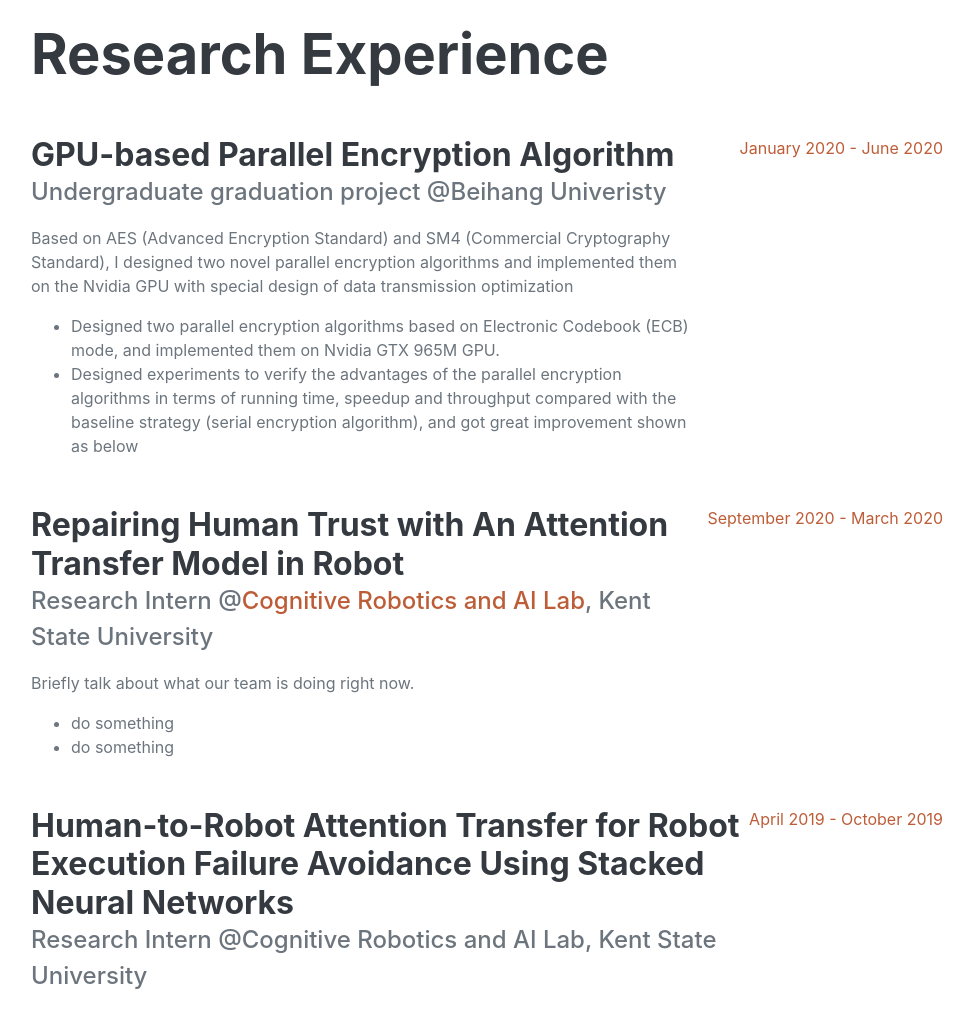
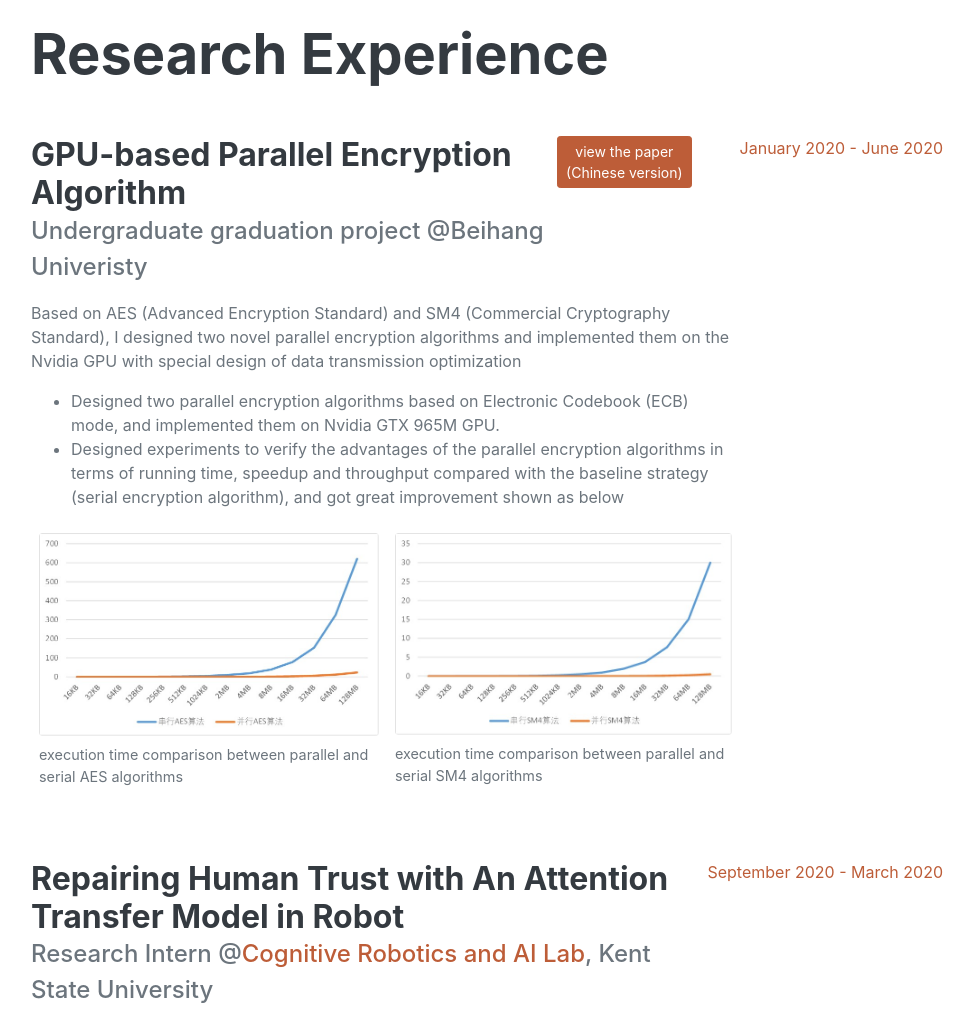
Before and after one commit to PYGangGang/PLog.github.io, a plain HTML site: page index.html in a window 1280 px wide. Shown: the part 2620-3632 px from the top of the page, without its empty margins (289-1263 px from the left). Drawn offline with Linux system fonts and the light colour scheme; a web font is replaced by a local one.

Commit message:
added pdf and figures for the GPU project

```diff
--- a/index.html
+++ b/index.html
@@ -140,10 +140,17 @@
                     <h2 class="mb-5">Research Experience</h2>
                     <div class="d-flex flex-column flex-md-row justify-content-between mb-5">
                         <div class="flex-grow-1">
-                            <h3 class="mb-0">GPU-based Parallel Encryption Algorithm</h3>
-                            <div class="subheading mb-3">Undergraduate graduation project @Beihang Univeristy</div>
+                            <div class="d-flex flex-md-row justify-content-between mb-0">
+                                <div class="flex-grow-1">
+                                    <h3 class="mb-0">GPU-based Parallel Encryption Algorithm</h3>
+                                    <div class="subheading mb-3">Undergraduate graduation project @Beihang Univeristy</div>
+                                </div>
+                                <div class="flex-shrink-0 mr-5">
+                                    <a href="https://drive.google.com/file/d/1qtcB7WVrntroN4PmskA6MrNCL1vKKAEZ/view?usp=sharing" class="btn btn-primary btn-sm" role="button">view the paper<br>(Chinese version)</a>
+                                </div>
+                            </div>
                             <p>Based on AES (Advanced Encryption Standard) and SM4 (Commercial Cryptography Standard), I designed two novel parallel encryption algorithms and implemented them on the Nvidia GPU with special design of data transmission optimization</p>
-                            <ul class="mb-0">
+                            <ul class="mb-3">
                                 <li>
                                     Designed two parallel encryption algorithms based on Electronic Codebook (ECB) mode, and implemented them on Nvidia GTX 965M GPU.
                                 </li>
@@ -151,10 +158,20 @@
                                     Designed experiments to verify the advantages of the parallel encryption algorithms in terms of running time, speedup and throughput compared with the baseline strategy (serial encryption algorithm), and got great improvement shown as below
                                 </li>
                             </ul>
-                        </div>
-                        <div class="flex-grow-1 mr-5">
-                            <!-- <iframe src="https://docs.google.com/document/d/e/2PACX-1vTv2PFEuRHAksLuXABUZ7cTtozaoTV4ybhr1sh3a9kUW3TCHCX8CcCMl-UPGGuwvQ/pub?embedded=true"></iframe> -->
-
+                            <div class="d-flex flex-md-row justify-content-between">
+                                <div class="m-2">
+                                    <figure class="figure">
+                                        <img src="assets/img/speedup_aes.jpg" class="figure-img img-fluid rounded" alt="execution time comparison between parallel and serial AES algorithms">
+                                        <figcaption class="figure-caption">execution time comparison between parallel and serial AES algorithms</figcaption>
+                                    </figure>
+                                </div>
+                                <div class="m-2">
+                                    <figure class="figure">
+                                        <img src="assets/img/speedup_sm4.jpg" class="figure-img img-fluid rounded" alt="execution time comparison between parallel and serial SM4 algorithms">
+                                        <figcaption class="figure-caption">execution time comparison between parallel and serial SM4 algorithms</figcaption>
+                                    </figure>
+                                </div>
+                            </div>
                         </div>
                         <div class="flex-shrink-0"><span class="text-primary">January 2020 - June 2020</span></div>
                     </div>
```
Also changed, not shown: assets/img/speedup_aes.jpg (added), assets/img/speedup_sm4.jpg (added).
